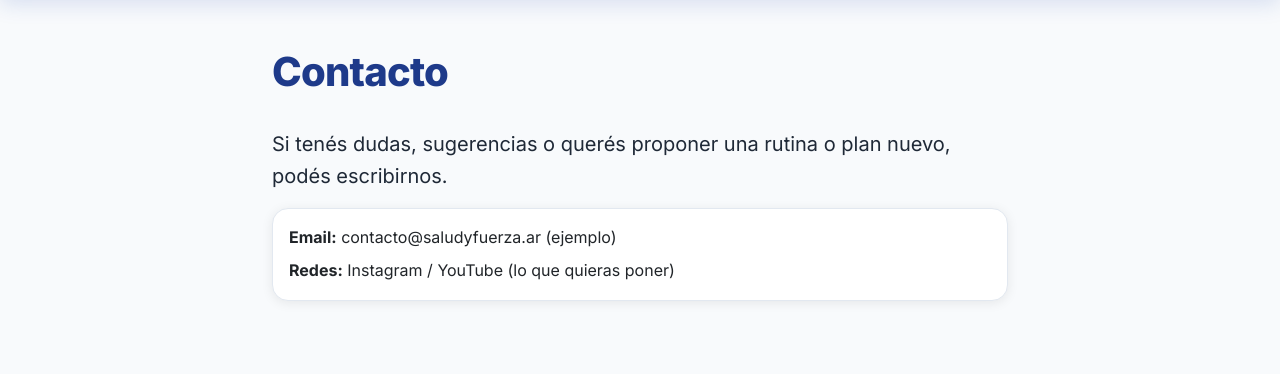
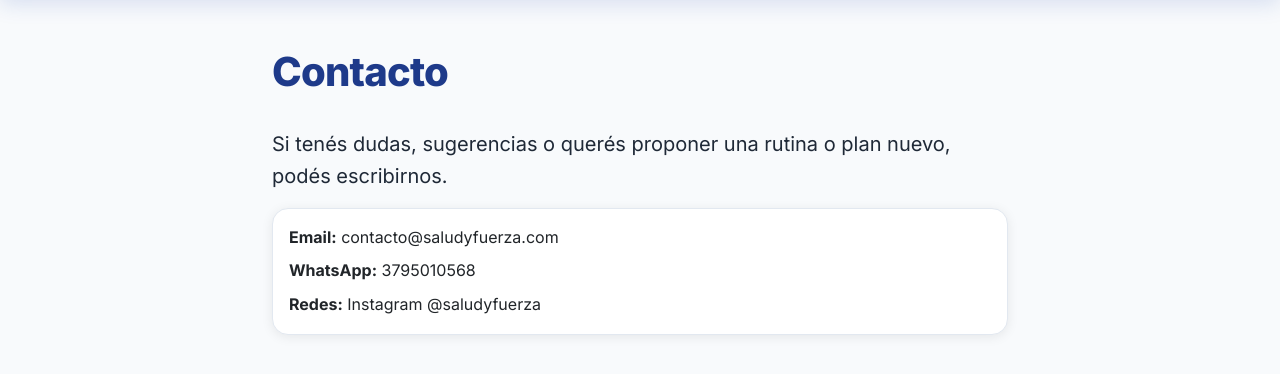
Before and after one commit to josicorrea/fuerza-salud, a Django app: page /contact/ in a window 1280 px wide. Shown: the part 78-452 px from the top of the page. Run offline with Django 5.2, Linux system fonts and the light colour scheme.

Commit message:
mejoras en contacto

```diff
--- a/blog/templates/blog/contact.html
+++ b/blog/templates/blog/contact.html
@@ -11,8 +11,9 @@
 
     <div class="card card-post">
       <div class="card-body">
-        <p class="mb-2"><strong>Email:</strong> contacto@saludyfuerza.ar (ejemplo)</p>
-        <p class="mb-0"><strong>Redes:</strong> Instagram / YouTube (lo que quieras poner)</p>
+        <p class="mb-2"><strong>Email:</strong> contacto@saludyfuerza.com</p>
+        <p class="mb-2"><strong>WhatsApp:</strong> 3795010568</p>
+        <p class="mb-0"><strong>Redes:</strong> Instagram @saludyfuerza</p>
       </div>
     </div>
   </div>
```
